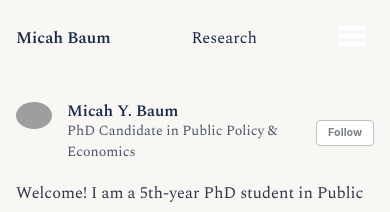
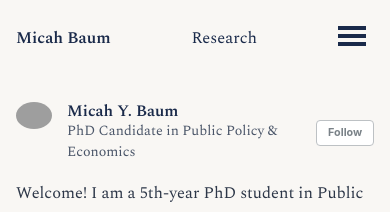
Before and after one commit to micah-baum/micah-baum.github.io, a Jekyll site: the page built from _pages/about.md, in a window 390 px wide. Shown: the top 212 px of the page. Built offline with Jekyll 4.4.1, drawn with Linux system fonts in a browser that asks for light colours.

Commit message:
Make hamburger icon visible against cream background
Co-Authored-By: Claude Sonnet 4.6 <noreply@anthropic.com>

```diff
--- a/_includes/head/custom.html
+++ b/_includes/head/custom.html
@@ -87,6 +87,11 @@ a:hover {
   background-color: #f9f7f4 !important;
   color: #1a2a4a !important;
 }
+.navicon,
+.navicon::before,
+.navicon::after {
+  background: #1a2a4a !important;
+}
 /* Mobile dropdown menu */
 .hidden-links {
   background-color: #f9f7f4 !important;
```
